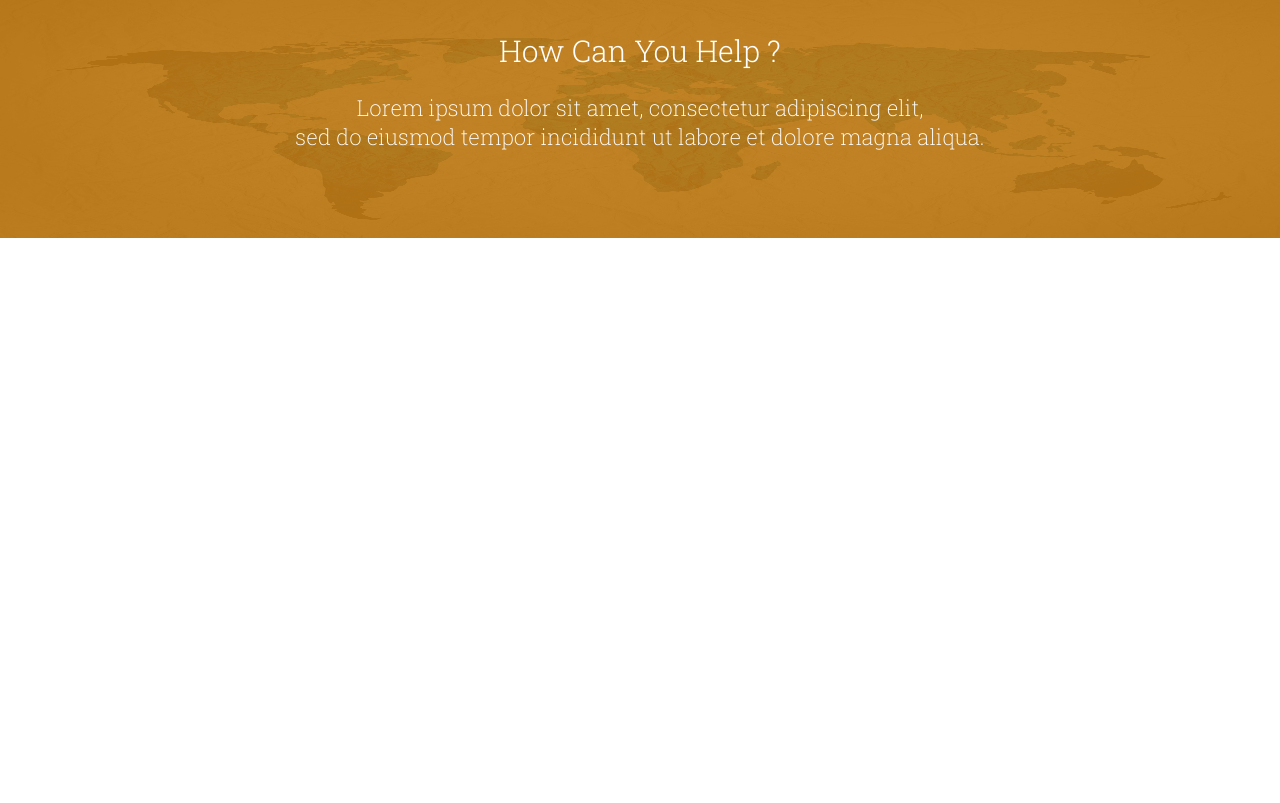
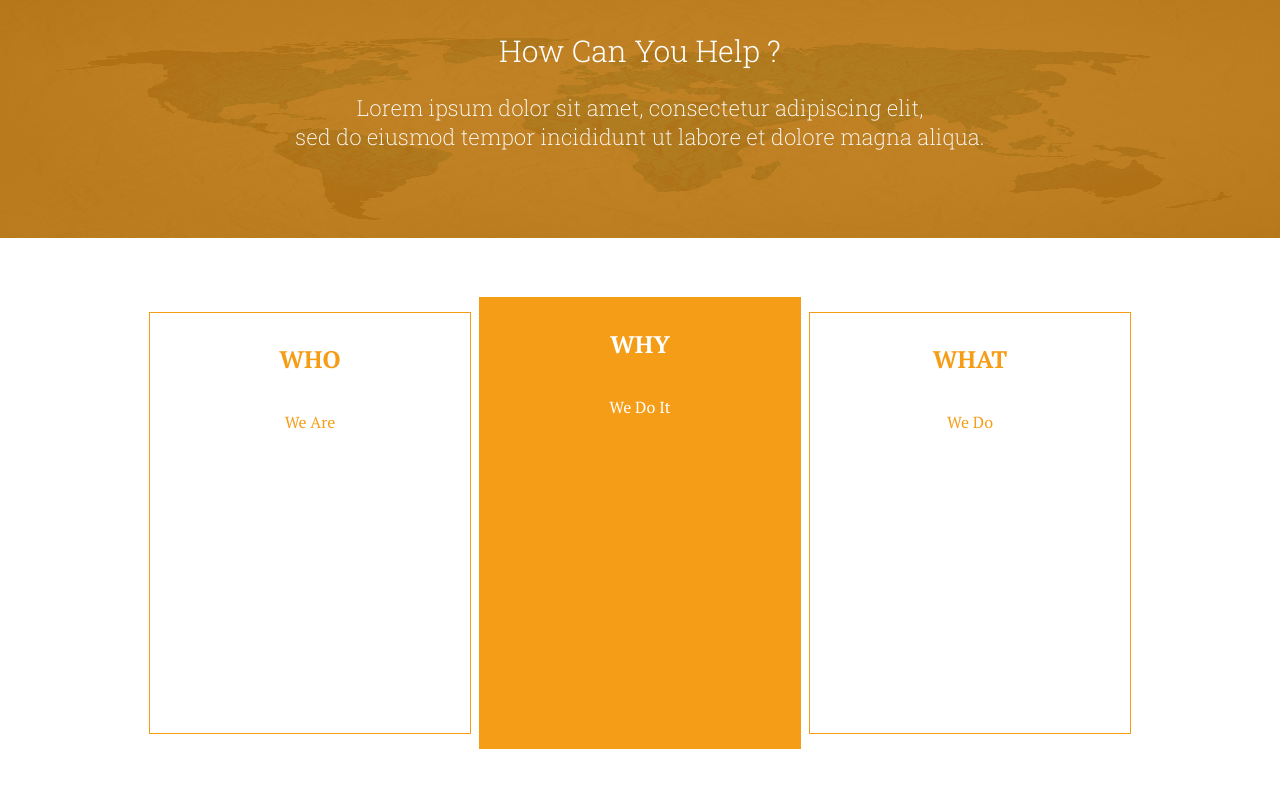
Before and after one commit to al-habibi-1107/Insaniat-Foundation-Website, a plain HTML site: page index.html in a window 1280 px wide. Shown: the part 802-1605 px from the top of the page. Drawn offline with Linux system fonts and the light colour scheme.

Commit message:
added cards in sec - 2

```diff
--- a/index.html
+++ b/index.html
@@ -55,7 +55,25 @@
 
             <h1>Lorem ipsum dolor sit amet, consectetur adipiscing elit,<br>
                  sed do eiusmod tempor incididunt ut labore et dolore magna aliqua.</h1>
+        </div>
+        <div class="section-2-blocks">
+            <div class="section-block block-1">
+                <h1>WHO</h1>
+                <p>We Are</p>
 
+            </div>
+            <div class="section-block block-2">
+                <h1>WHY</h1>
+                <p>We Do It</p>
+
+
+            </div>
+            <div class="section-block block-3">
+                <h1>WHAT</h1>
+                <p>We Do</p>
+
+
+            </div>
         </div>
     </section>
 
--- a/styles.css
+++ b/styles.css
@@ -209,3 +209,33 @@ header{
     font-weight: 200;
     font-family: 'Roboto Slab', serif;
 }
+
+.section-2-blocks{
+    width: 100%;
+    height: 70vh;
+    display: flex;
+    align-items: center;
+    justify-content: center;
+
+}
+
+.section-block{
+    width: 300px;
+    height: 400px;
+    margin: 0 4px 0 4px;
+    padding: 10px 10px ;
+    border: #F69D17 1px solid;
+    color: #F69D17;
+
+    display: flex;
+    flex-direction: column;
+    justify-content: start;
+    align-items: center;
+
+}
+
+.block-2{
+    height: 430px;
+    background: #F69D17;
+    color: white;
+}
```
